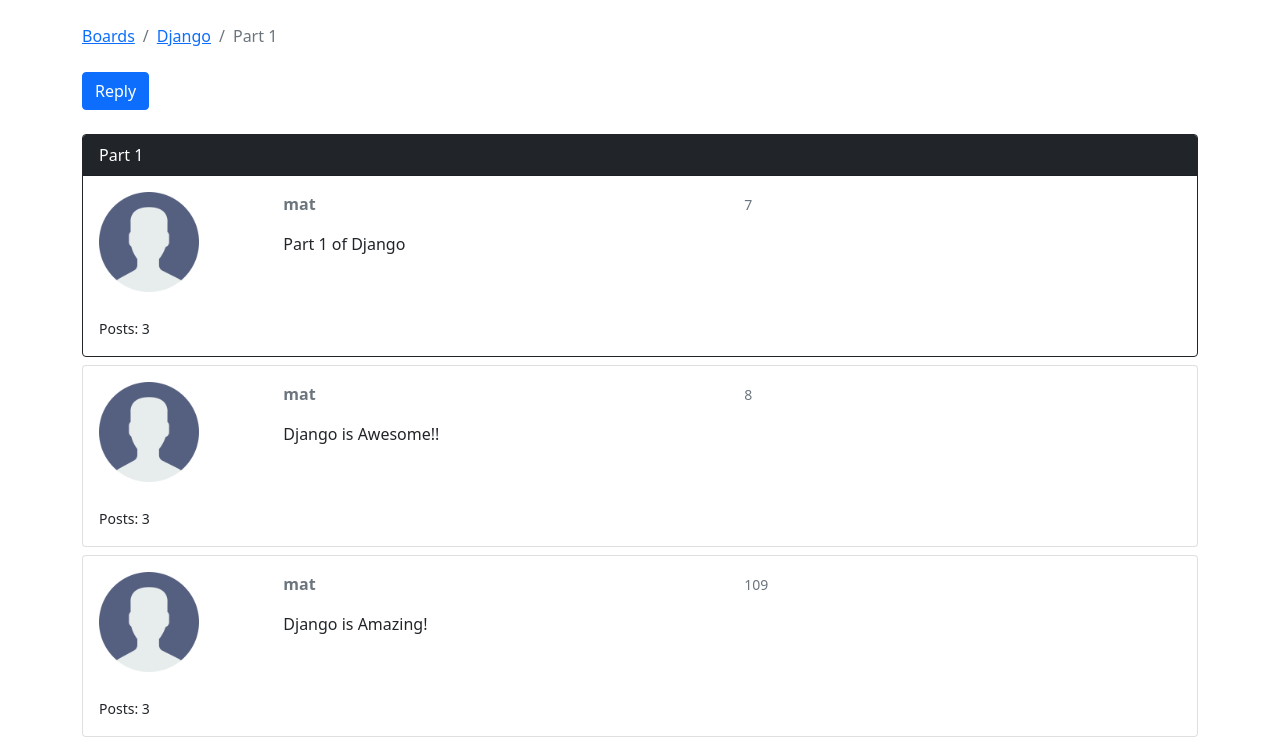
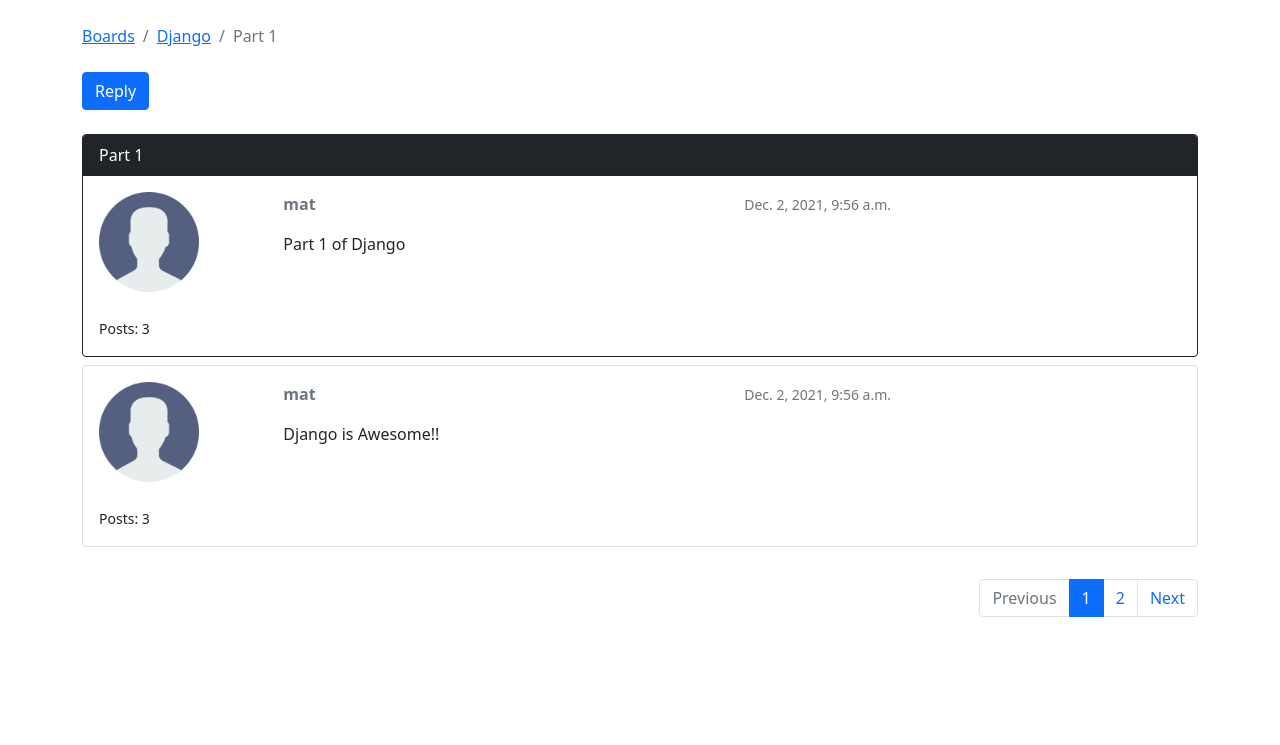
Before and after one commit to Matheswaaran/django-sample-project, a Django app: page /boards/5/topics/6/ in a window 1280 px wide. Shown: the part 56-801 px from the top of the page. After the commit the page ends 673 px from the top, so only its background shows below. Run offline with Django 3.2, Linux system fonts and the light colour scheme; data comes from the database, SQL or seed files in the repository; both versions use the stored data as it was after the commit; some libraries are stand-ins or nearby versions; some web fonts are replaced.

Commit message:
Paginations

```diff
--- a/boards/views.py
+++ b/boards/views.py
@@ -3,7 +3,7 @@
 from django.shortcuts import render, get_object_or_404, redirect
 from django.utils import timezone
 from django.utils.decorators import method_decorator
-from django.views.generic import UpdateView
+from django.views.generic import UpdateView, ListView
 
 from .forms import CreateNewTopicForm, PostForm
 from .models import Board, Post, Topic
@@ -11,18 +11,68 @@
 
 # Create your views here.
 
-def home(request):
-    active_boards = Board.objects.filter(is_active=True)
-    inactive_boards = Board.objects.filter(is_active=False)
-    inactive_boards_count = len(inactive_boards)
-    return render(request, 'home.html', {'active_boards': active_boards, 'inactive_boards': inactive_boards,
-                                         'inactive_boards_count': inactive_boards_count})
+class BoardListView(ListView):
+    model = Board
+    context_object_name = 'boards'
+    template_name = 'home.html'
 
 
-def board_topics(request, board_id):
-    board = get_object_or_404(Board, pk=board_id)
-    topics = board.topics.order_by('-updated_at').annotate(replies=Count('posts') - 1)
-    return render(request, 'topics.html', {'board': board, 'topics': topics})
+class TopicsListView(ListView):
+    model = Topic
+    context_object_name = 'topics'
+    template_name = 'topics.html'
+    paginate_by = 10
+
+    def get_context_data(self, **kwargs):
+        kwargs['board'] = self.board
+        return super().get_context_data(**kwargs)
+
+    def get_queryset(self):
+        self.board = get_object_or_404(Board, pk=self.kwargs.get('board_id'))
+        query_set = self.board.topics.order_by('-updated_at').annotate(replies=Count('posts') - 1)
+        return query_set
+
+
+# def board_topics(request, board_id):
+#     board = get_object_or_404(Board, pk=board_id)
+#     query_set = board.topics.order_by('-updated_at').annotate(replies=Count('posts') - 1)
+#
+#     page = request.GET.get('page', 1)
+#
+#     paginator = Paginator(query_set, 10)
+#
+#     try:
+#         topics = paginator.page(page)
+#     except PageNotAnInteger:
+#         topics = paginator.page(1)
+#     except EmptyPage:
+#         topics = paginator.page(paginator.num_pages)
+#
+#     return render(request, 'topics.html', {'board': board, 'topics': topics})
+
+class PostsListView(ListView):
+    model = Post
+    context_object_name = 'posts'
+    template_name = 'topic_posts.html'
+    paginate_by = 2
+
+    def get_context_data(self, **kwargs):
+        self.topic.views += 1
+        self.topic.save()
+        kwargs['topic'] = self.topic
+        return super().get_context_data(**kwargs)
+
+    def get_queryset(self):
+        self.topic = get_object_or_404(Topic, board__pk=self.kwargs.get('board_id'), pk=self.kwargs.get('topic_pk'))
+        query_set = self.topic.posts.order_by('created_at')
+        return query_set
+
+
+# def topic_posts(request, board_id, topic_pk):
+#     topic = get_object_or_404(Topic, board__pk=board_id, pk=topic_pk)
+#     topic.views += 1
+#     topic.save()
+#     return render(request, 'topic_posts.html', {'topic': topic})
 
 
 @login_required
@@ -47,13 +97,6 @@
         form = CreateNewTopicForm()
 
     return render(request, 'new_topic.html', {'board': board, 'form': form})
-
-
-def topic_posts(request, board_id, topic_pk):
-    topic = get_object_or_404(Topic, board__pk=board_id, pk=topic_pk)
-    topic.views += 1
-    topic.save()
-    return render(request, 'topic_posts.html', {'topic': topic})
 
 
 @login_required
--- a/myproject/urls.py
+++ b/myproject/urls.py
@@ -21,7 +21,7 @@
 from boards import views
 
 urlpatterns = [
-    url(r'^$', views.home, name='home'),
+    url(r'^$', views.BoardListView.as_view(), name='home'),
     url(r'^signup/$', accounts_views.signup, name='signup'),
     url(r'^login/$', auth_views.LoginView.as_view(template_name='login.html'), name='login'),
     url(r'^reset/$',
@@ -46,9 +46,9 @@
     url(r'^settings/password/done/$',
         auth_views.PasswordChangeDoneView.as_view(template_name='password_change_done.html'),
         name='password_change_done'),
-    url(r'^boards/(?P<board_id>\d+)/$', views.board_topics, name='board_topics'),
+    url(r'^boards/(?P<board_id>\d+)/$', views.TopicsListView.as_view(), name='board_topics'),
     url(r'^boards/(?P<board_id>\d+)/new/$', views.create_new_topic, name='create_new_topic'),
-    url(r'^boards/(?P<board_id>\d+)/topics/(?P<topic_pk>\d+)/$', views.topic_posts, name='topic_posts'),
+    url(r'^boards/(?P<board_id>\d+)/topics/(?P<topic_pk>\d+)/$', views.PostsListView.as_view(), name='topic_posts'),
     url(r'^boards/(?P<board_id>\d+)/topics/(?P<topic_pk>\d+)/reply/$', views.reply_topic, name='reply_topic'),
     url(r'^boards/(?P<board_id>\d+)/topics/(?P<topic_pk>\d+)/posts/(?P<post_pk>\d+)/edit/$',
         views.PostUpdateView.as_view(),
--- a/templates/home.html
+++ b/templates/home.html
@@ -8,14 +8,14 @@
     <table class="table">
         <thead class="thead-inverse">
         <tr>
-            <th>Board (Inactive Boards - {{ inactive_boards_count }})</th>
+            <th>Board</th>
             <th>Posts</th>
             <th>Topics</th>
             <th>Last Post</th>
         </tr>
         </thead>
         <tbody>
-        {% for board in active_boards %}
+        {% for board in boards %}
             <tr>
                 <td>
                     <a href="{% url 'board_topics' board.pk %}">{{ board.name }}</a>
--- /dev/null
+++ b/templates/includes/pagination.html
@@ -0,0 +1,39 @@
+{% if is_paginated %}
+    <nav aria-label="Topics pagination" class="mt-4 float-end">
+        <ul class="pagination">
+            {% if page_obj.has_previous %}
+                <li class="page-item">
+                    <a class="page-link" href="?page={{ page_obj.previous_page_number }}">Previous</a>
+                </li>
+            {% else %}
+                <li class="page-item disabled">
+                    <span class="page-link">Previous</span>
+                </li>
+            {% endif %}
+
+            {% for page_num in paginator.page_range %}
+                {% if page_obj.number == page_num %}
+                    <li class="page-item active">
+                        <span class="page-link">
+                            {{ page_num }}
+                        </span>
+                    </li>
+                {% else %}
+                    <li class="page-item">
+                        <a class="page-link" href="?page={{ page_num }}">{{ page_num }}</a>
+                    </li>
+                {% endif %}
+            {% endfor %}
+
+            {% if page_obj.has_next %}
+                <li class="page-item">
+                    <a class="page-link" href="?page={{ page_obj.next_page_number }}">Next</a>
+                </li>
+            {% else %}
+                <li class="page-item disabled">
+                    <span class="page-link">Next</span>
+                </li>
+            {% endif %}
+        </ul>
+    </nav>
+{% endif %}
--- a/templates/topic_posts.html
+++ b/templates/topic_posts.html
@@ -14,7 +14,7 @@
     <div class="mb-4">
         <a href="{% url 'reply_topic' topic.board.pk topic.pk %}" class="btn btn-primary" role="button">Reply</a>
     </div>
-    {% for post in topic.posts.all %}
+    {% for post in posts %}
         <div class="card mb-2 {% if forloop.first %} border-dark{% endif %}">
             {% if forloop.first %}
                 <div class="card-header text-white bg-dark py-2 px-3">{{ topic.subject }}</div>
@@ -35,7 +35,7 @@
                                 <strong class="text-muted">{{ post.created_by.username }}</strong>
                             </div>
                             <div class="col-6 text-right">
-                                <small class="text-muted">{{ post.pk }}</small>
+                                <small class="text-muted">{{ post.created_at }}</small>
                             </div>
                         </div>
                         {{ post.message }}
@@ -50,4 +50,7 @@
             </div>
         </div>
     {% endfor %}
+
+    {% include 'includes/pagination.html' %}
+
 {% endblock %}
--- a/templates/topics.html
+++ b/templates/topics.html
@@ -35,4 +35,7 @@
         {% endfor %}
         </tbody>
     </table>
+
+    {% include 'includes/pagination.html' %}
+
 {% endblock %}
```
Also changed, not shown: boards/tests/test_view_board_topics.py (+2 -2 lines), boards/tests/test_view_home.py (+4 -3 lines), boards/tests/test_view_topic_posts.py (+2 -2 lines), db.sqlite3.
